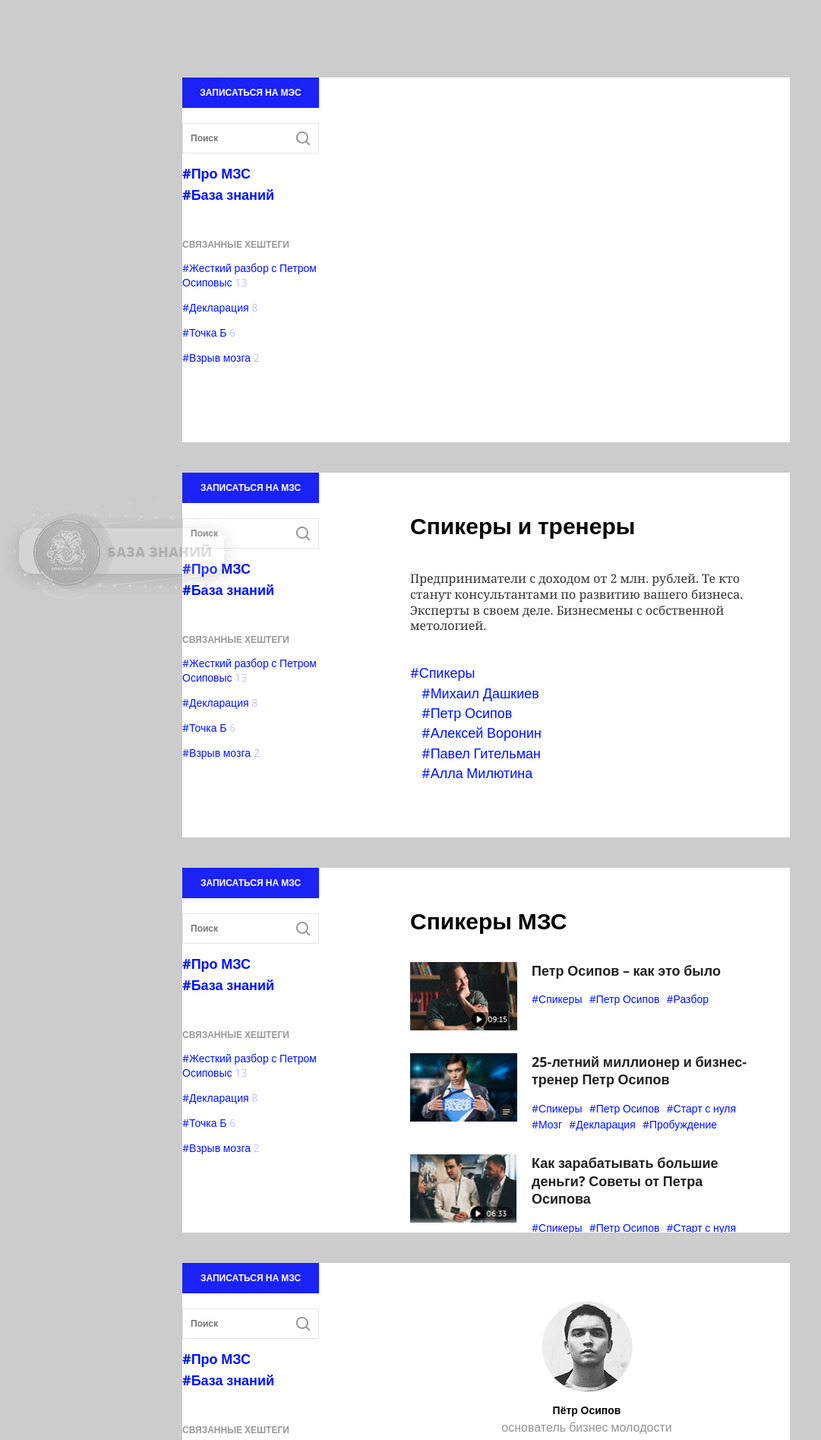
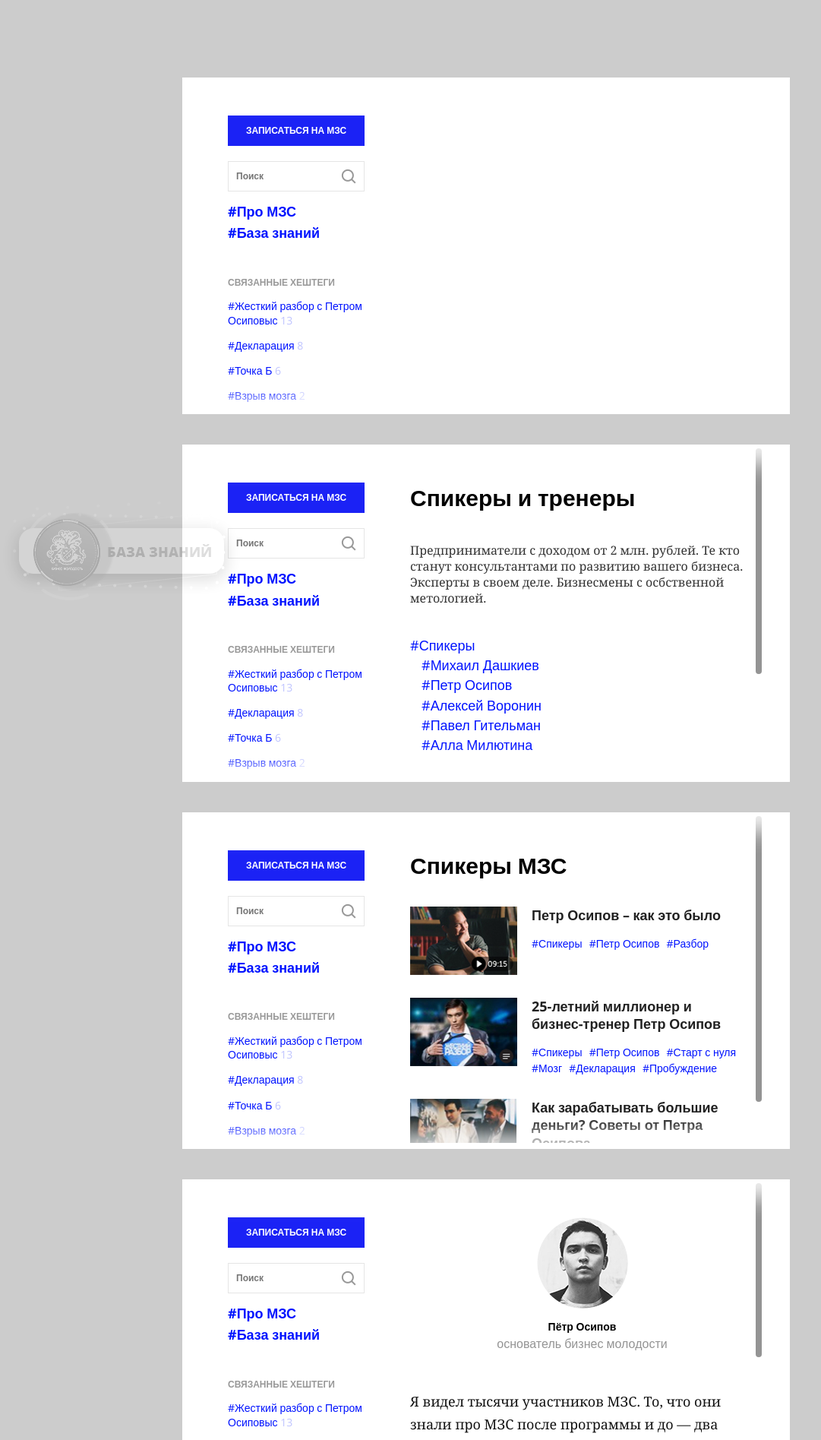
Before and after one commit to kvsemenoff/bm, a PHP site: page / in a window 1280 px wide. Shown: the top 1895 px of the page at 76% size, without its empty margins (0-1081 px from the left). Run offline with PHP 8.4, Linux system fonts and the light colour scheme; style sheets or scripts are compiled from the project's sources; some libraries are stand-ins or nearby versions.

Commit message:
fix bugs

```diff
--- a/css/style-de.css
+++ b/css/style-de.css
@@ -55,15 +55,21 @@ h2 { font-size: 30px; font-weight: 900; color: #000; padding-bottom: 20px; }
 .jq-selectbox__select { border: none; height: 38px; line-height: 38px; background: #f2f2f2; color: #989898; box-shadow: none; border-radius: 0; text-shadow: none; font-size: 14px; width: 100%; max-width: 400px; }
 .jq-selectbox__select:hover { background: #f2f2f2; }
 
-.scrollspy-example { position: relative; height: 100vh; max-height: 480px; margin-top: 10px; overflow: auto; background: #fff; width: 100%; max-width: 800px; margin: 0 auto; padding: 50px 35px 5px 60px; }
+.popup-wrap { position: relative; margin-top: 10px; overflow: hidden; background: #fff; width: 100%; max-width: 800px; margin: 0 auto; max-height: 480px; padding: 5px 35px 0px 60px; }
+.popup-wrap::before { content: ""; width: 100%; height: 6px; position: absolute; top: -6px; left: 0; z-index: 1000; -webkit-box-shadow: 0px 6px 31px -2px white; -moz-box-shadow: 0px 6px 31px -2px white; box-shadow: 0px 6px 31px 16px white; }
+.popup-wrap::after { content: ""; width: 100%; height: 6px; position: absolute; bottom: -6px; left: 0; z-index: 1000; -webkit-box-shadow: 0px -6px 31px -2px white; -moz-box-shadow: 0px -6px 31px -2px white; box-shadow: 0px -6px 31px 13px white; }
 
-.sidebar { width: 180px; position: absolute; top: 0; left: 0; }
+.bs-example { background: #fff; margin-left: 240px; }
+
+.scrollspy-example { height: 100vh; max-height: 430px; }
+
+.inner { padding-top: 45px; }
+
+.sidebar { width: 180px; float: left; padding-top: 45px; }
 .sidebar .button { margin-bottom: 20px; }
 .sidebar .hashtag { display: block; }
 .sidebar .hashtags { padding-top: 40px; }
 .sidebar .hashtags span { color: #989898; font-weight: 900; text-transform: uppercase; display: block; padding-bottom: 15px; font-size: 12px; }
-
-.inner { margin-left: 240px; }
 
 .petr .img_wrap { border-radius: 50%; overflow: hidden; width: 120px; height: 120px; margin: 0 auto 15px; }
 .petr .img_wrap img { width: 100%; height: auto; min-height: 100%; }
--- a/css/style-de.scss
+++ b/css/style-de.scss
@@ -152,7 +152,6 @@ h2{
 		-moz-box-shadow: 0px 2px 8px 0px rgba(0, 0, 0, 0.1);
 		box-shadow: 0px 2px 8px 0px rgba(0, 0, 0, 0.1);
 	}
-
 	input[type="text"]{
 		border: none;
 		background: none;
@@ -231,23 +230,57 @@ h2{
 		background: #f2f2f2;
 	}
 }
-.scrollspy-example {
+
+.popup-wrap{
 	position: relative;
-	height: 100vh;
-	max-height: 480px;
 	margin-top: 10px;
-	overflow: auto;
+	overflow: hidden;
 	background: #fff;
 	width: 100%;
 	max-width: 800px;
 	margin: 0 auto;
-	padding: 50px 35px 5px 60px;
+	max-height: 480px;
+	padding: 5px 35px 0px 60px;
+	&::before{
+    content: "";
+    width: 100%;
+    height: 6px;
+    position: absolute;
+    top: -6px;
+    left: 0;
+    z-index: 1000;
+    -webkit-box-shadow: 0px 6px 31px -2px white;
+    -moz-box-shadow: 0px 6px 31px -2px white;
+    box-shadow: 0px 6px 31px 16px white;
+	}
+	&::after{
+    content: "";
+    width: 100%;
+    height: 6px;
+    position: absolute;
+    bottom: -6px;
+    left: 0;
+    z-index: 1000;
+    -webkit-box-shadow: 0px -6px 31px -2px white;
+    -moz-box-shadow: 0px -6px 31px -2px white;
+    box-shadow: 0px -6px 31px 13px white;
+	}
+}
+.bs-example{
+	background: #fff;
+	margin-left: 240px;
+}
+.scrollspy-example{
+	height: 100vh;
+	max-height: 430px;
+}
+.inner{
+	padding-top: 45px;
 }
 .sidebar{
 	width: 180px;
-	position: absolute;
-	top: 0;
-	left: 0;
+	float: left;
+	padding-top: 45px;
 	.button{
 		margin-bottom: 20px;
 	}
@@ -265,9 +298,6 @@ h2{
 			font-size: 12px;
 		}
 	}
-}
-.inner{
-	margin-left: 240px;
 }
 .petr{
 	.img_wrap{
--- a/includes/add.php
+++ b/includes/add.php
@@ -2,8 +2,7 @@
 <div class=" container">
 	<div class="row">
 		<div class="col-md-12">
-			<div class="bs-example">
-			  <div data-spy="scroll" data-target="#navbar-example2" data-offset="0" class="scrollspy-example clearfix">
+			<div class="popup-wrap clearfix">
 		    <div class="sidebar">
 					<a href="#" class="button button__blue">Записаться на МЗС</a>
 		    	<div class="search clearfix">
@@ -20,6 +19,8 @@
 						<a href="#" class="hashtag hashtag__sm">#Взрыв мозга <i>2</i></a>
 					</div>
 		    </div>
+				<div class="bs-example">
+				  <div data-spy="scroll" data-target="#navbar-example2" data-offset="0" class="scrollspy-example clearfix">
 
 
 				    <div class="inner">
@@ -65,4 +66,5 @@
    	 </div>
 		</div>
 	</div>
+</div>
 </section>
--- a/includes/coach.php
+++ b/includes/coach.php
@@ -2,8 +2,7 @@
 <div class=" container">
 	<div class="row">
 		<div class="col-md-12">
-			<div class="bs-example">
-			  <div data-spy="scroll" data-target="#navbar-example2" data-offset="0" class="scrollspy-example clearfix">
+	    <div class="popup-wrap clearfix">
 	    	<div class="sidebar">
 					<a href="#" class="button button__blue">Записаться на МЗС</a>
 		    	<div class="search clearfix">
@@ -20,9 +19,19 @@
 						<a href="#" class="hashtag hashtag__sm">#Взрыв мозга <i>2</i></a>
 					</div>
 		    </div>
+				<div class="bs-example">
+				  <div data-spy="scroll" data-target="#navbar-example2" data-offset="0" class="scrollspy-example clearfix">
 				    <div class="inner coach">
 				    	<h2>Спикеры и тренеры</h2>
 				    	<p class="coach_text">Предприниматели с доходом от 2 млн. рублей. Те кто станут консультантами по развитию вашего бизнеса. Эксперты в своем деле. Бизнесмены с осбственной метологией.</p>
+				    	<ul class="coach_hashtag">
+								<li class="coach_hashtag__main"><a href="#" class="hashtag">#Спикеры</a></li>
+								<li class="coach_hashtag__li"><a href="#" class="hashtag">#Михаил Дашкиев</a></li>
+								<li class="coach_hashtag__li"><a href="#" class="hashtag">#Петр Осипов</a></li>
+								<li class="coach_hashtag__li"><a href="#" class="hashtag">#Алексей Воронин</a></li>
+								<li class="coach_hashtag__li"><a href="#" class="hashtag">#Павел Гительман</a></li>
+								<li class="coach_hashtag__li"><a href="#" class="hashtag">#Алла Милютина</a></li>
+				    	</ul>
 				    	<ul class="coach_hashtag">
 								<li class="coach_hashtag__main"><a href="#" class="hashtag">#Спикеры</a></li>
 								<li class="coach_hashtag__li"><a href="#" class="hashtag">#Михаил Дашкиев</a></li>
@@ -37,4 +46,5 @@
 	    </div>
 		</div>
 	</div>
+</div>
 </section>
--- a/includes/mzc.php
+++ b/includes/mzc.php
@@ -2,10 +2,9 @@
 <div class=" container">
 	<div class="row">
 		<div class="col-md-12">
-			<div class="bs-example">
-			  <div data-spy="scroll" data-target="#navbar-example2" data-offset="0" class="scrollspy-example clearfix">
+	    <div class="popup-wrap clearfix">
 		    <div class="sidebar">
-						<a href="#" class="button button__blue">Записаться на МЭС</a>
+					<a href="#" class="button button__blue">Записаться на МЗС</a>
 		    	<div class="search clearfix">
 						<input type="text" value="" placeholder="Поиск">
 						<button></button>
@@ -20,8 +19,11 @@
 						<a href="#" class="hashtag hashtag__sm">#Взрыв мозга <i>2</i></a>
 					</div>
 		    </div>
+				<div class="bs-example">
+				  <div data-spy="scroll" data-target="#navbar-example2" data-offset="0" class="scrollspy-example clearfix">
 				    <div class="inner">
 
+				    </div>
 				  </div>
 				</div>
 			</div>
--- a/includes/petr.php
+++ b/includes/petr.php
@@ -2,8 +2,7 @@
 <div class=" container">
 	<div class="row">
 		<div class="col-md-12">
-			<div class="bs-example">
-			  <div data-spy="scroll" data-target="#navbar-example2" data-offset="0" class="scrollspy-example clearfix">
+	    <div class="popup-wrap clearfix">
 		    <div class="sidebar">
 					<a href="#" class="button button__blue">Записаться на МЗС</a>
 		    	<div class="search clearfix">
@@ -20,6 +19,8 @@
 						<a href="#" class="hashtag hashtag__sm">#Взрыв мозга <i>2</i></a>
 					</div>
 		    </div>
+				<div class="bs-example">
+				  <div data-spy="scroll" data-target="#navbar-example2" data-offset="0" class="scrollspy-example clearfix">
 				    <div class="inner petr">
 				    	<div class="img_wrap">
 				    		<img src="img/petr.jpg" alt="">
@@ -55,4 +56,5 @@
 	    </div>
 		</div>
 	</div>
+</div>
 </section>
--- a/includes/spicer.php
+++ b/includes/spicer.php
@@ -2,8 +2,7 @@
 <div class=" container">
 	<div class="row">
 		<div class="col-md-12">
-			<div class="bs-example">
-			  <div data-spy="scroll" data-target="#navbar-example2" data-offset="0" class="scrollspy-example clearfix">
+			<div class="popup-wrap clearfix">
 		    <div class="sidebar">
 					<a href="#" class="button button__blue">Записаться на МЗС</a>
 		    	<div class="search clearfix">
@@ -20,6 +19,8 @@
 						<a href="#" class="hashtag hashtag__sm">#Взрыв мозга <i>2</i></a>
 					</div>
 		    </div>
+				<div class="bs-example">
+				  <div data-spy="scroll" data-target="#navbar-example2" data-offset="0" class="scrollspy-example clearfix">
 				    <div class="inner spicer">
 				    	<h2>Спикеры МЗС</h2>
 				    	<div class="spicer_wrap">
@@ -72,4 +73,5 @@
 	    </div>
 		</div>
 	</div>
+</div>
 </section>
--- a/includes/what.php
+++ b/includes/what.php
@@ -2,8 +2,7 @@
 <div class=" container">
 	<div class="row">
 		<div class="col-md-12">
-			<div class="bs-example">
-			  <div data-spy="scroll" data-target="#navbar-example2" data-offset="0" class="scrollspy-example clearfix">
+			<div class="popup-wrap clearfix">
 		    <div class="sidebar">
 					<a href="#" class="button button__blue">Записаться на МЗС</a>
 		    	<div class="search clearfix">
@@ -20,6 +19,8 @@
 						<a href="#" class="hashtag hashtag__sm">#Взрыв мозга <i>2</i></a>
 					</div>
 		    </div>
+				<div class="bs-example">
+				  <div data-spy="scroll" data-target="#navbar-example2" data-offset="0" class="scrollspy-example clearfix">
 				    <div class="inner">
 
 				    </div>
@@ -28,4 +29,5 @@
 	    </div>
 		</div>
 	</div>
+</div>
 </section>
--- a/js/common.js
+++ b/js/common.js
@@ -40,7 +40,7 @@ $(document).ready(function(){
       });
     })(jQuery);
 
-    $('body').scrollspy({ target: '.navbar-example' });
+    $('body').scrollspy({ target: '.bs-example' });
 
 
 
@@ -66,6 +66,6 @@ $(document).ready(function(){
 
 
      jQuery(function(){
-        jQuery('.bs-example').jScrollPane();
+        jQuery('.scrollspy-example').jScrollPane();
     });
  });
```
Lines whose indentation alone changed are shown as unchanged.
